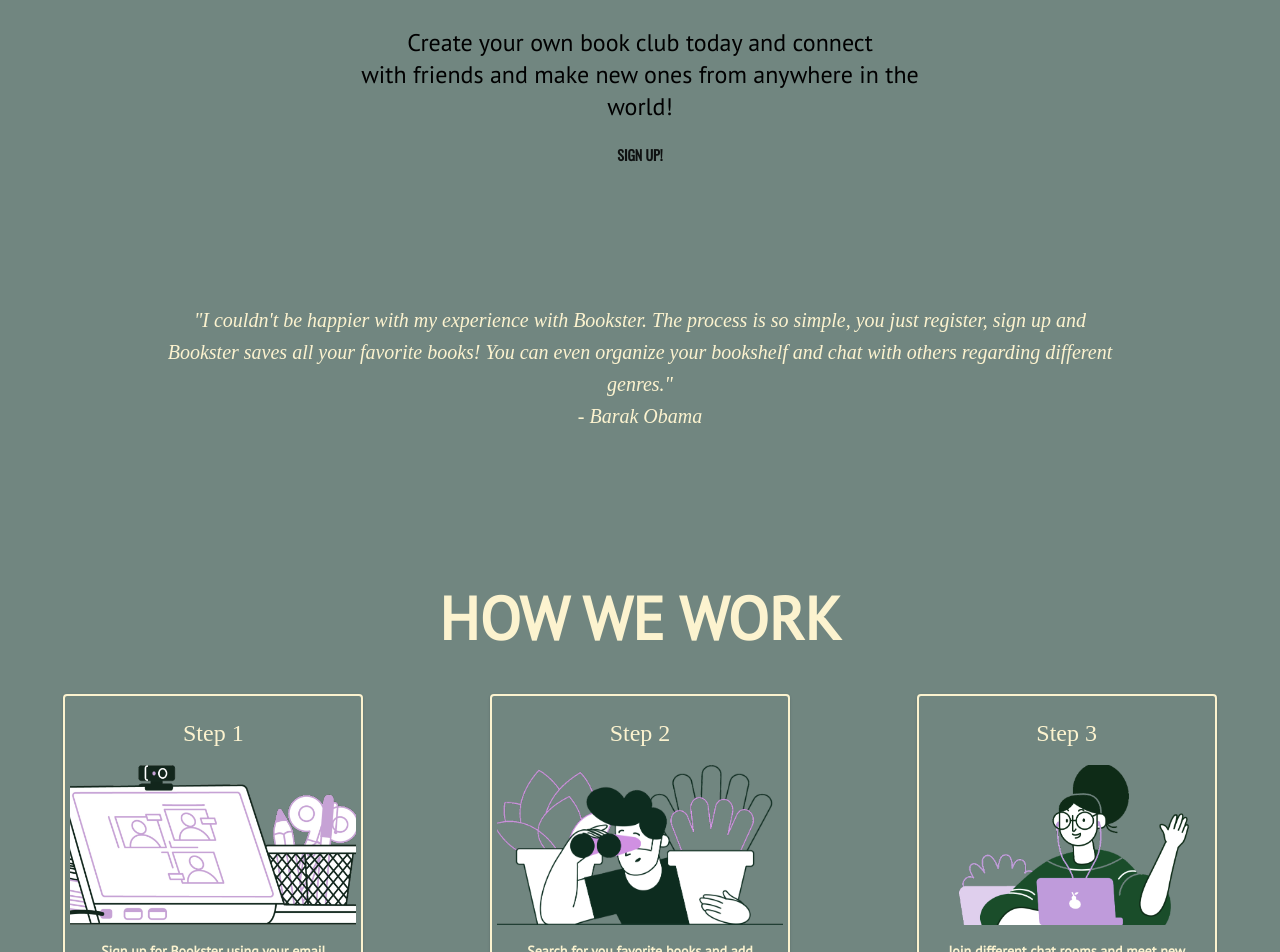
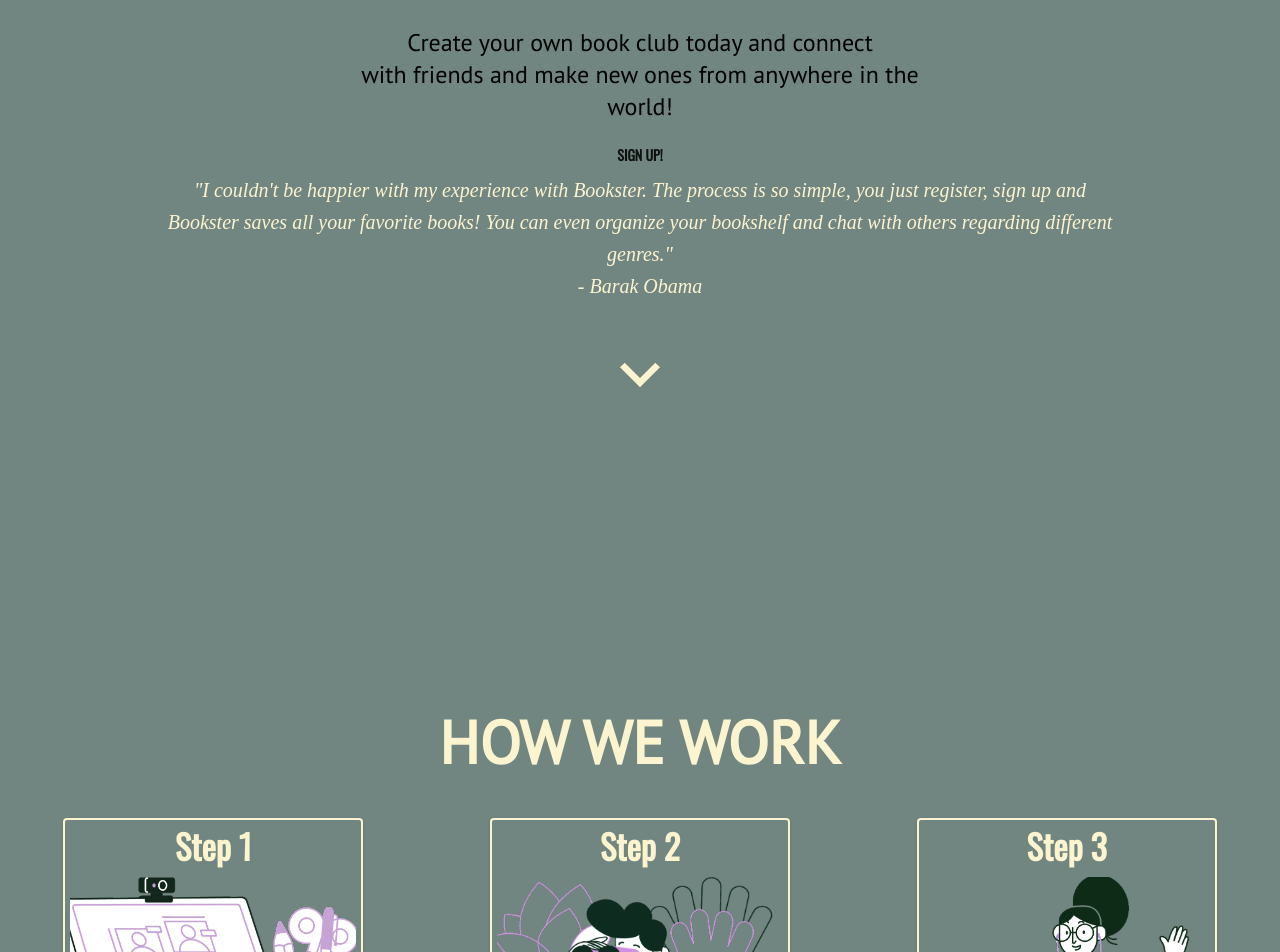
Before and after one commit to ellesia12/BooksterFrontend, a React (Create React App) app: page / in a window 1280 px wide. Shown: the part 300-1252 px from the top of the page. Built offline with nearby package versions, Linux system fonts and the light colour scheme.

Commit message:
new homepage and working pbookshelf

```diff
--- a/src/components/BookShelf.js
+++ b/src/components/BookShelf.js
@@ -64,6 +64,43 @@
         justifyContent: 'space-around',
 
         alignContent: 'center'
+    },
+    text: {
+        fontFamily: "'PT Sans', sans-serif",
+
+    },
+    button1:{
+        marginTop: "1rem",
+        color: "black",
+        borderColor: "white",
+        borderRadius: "18px",
+        fontFamily:"'Oswald', sans-serif",
+        backgroundColor: '#fcf3cf',
+        marginBottom: '1rem',
+
+    },
+    container: {
+        border: '2px solid #fcf3cf',
+        margin: '20px',
+        alignContent: 'center',
+        justifyContent: 'center',
+        display: 'flex',
+        flexDirection: 'column',
+        alignText: 'center'
+    },
+    grid: {
+        display: 'flex',
+        flexDirection: 'column',
+        width: '75%',
+        marginLeft: 'auto',
+        marginRight: 'auto',
+        marginBottom: '80px'
+    },
+    text2: {
+        fontFamily: "'PT Sans', sans-serif",
+        color: '#fcf3cf',
+        textAlign: 'center',
+
     }
 }))
 
@@ -79,9 +116,26 @@
     const [open, setOpen] = React.useState(false);
     const [selectedBook, setSelectedBook] = useState(false);
 
-  const handleChange = (event) => {
-    setCategory(event.target.value);
+  const handleChange = (event, googleid) => {
+    // console.log(event.target.value);
+    //add post request here to update database to the correct status
+    const books = myBooks
+    const newbook = books.map(book=>{
+        if(book.googleid === googleid){
+
+            return {...book, status: event.target.value}
+        }
+        else{
+            return book
+        }
+    })
+
+
+    setMyBooks(newbook)
   };
+
+
+
 
   const handleClose = () => {
     setOpen(false);
@@ -104,20 +158,21 @@
 .then((data)=> setMyBooks(data))
 .catch((e) => console.log(e.message));
 
-}, [myBooks])
+}, [])
 
 
 
     return (
     <>
     <Box component="div" style={{background:"#718680", height:"100vh", paddingTop: '100px'}}>
-        <Grid container justify="center">
-            <Typography variant="h3" className={classes.header}>My Bookshelf</Typography>
+        <Grid container justify="center" className={classes.grid}>
+            <Typography variant="h2" className={classes.header}>My Bookshelf</Typography>
+            <Typography variant="h6" className={classes.text2}>Here you can organize your Bookshelf, just select the appropriate status of your book, and organize your bookshelf! When you're ready to discuss your book, just click on the button provided an you will be taken to that genre's chatroom! Happy Reading!</Typography>
         </Grid>
                 <Box  className={classes.display}>
                 {myBooks && myBooks.map((book)=>{
                 return(
-
+                <>
                 <Card className={classes.root} key={book.googleid} onClick={(e)=>setSelectedBook(book)}>
                     <CardActionArea>
                         <CardMedia
@@ -128,39 +183,72 @@
                             {book.title}
                         </Typography>
                         <Button className={classes.button} onClick={handleOpen}>
-                            Select a Category
+                            Select Book's Status
                         </Button>
                 <FormControl className={classes.formControl}>
                             <Select
-                                value={category}
-                                onChange={handleChange}
+                                value={book.status}
+                                onChange={(event)=> handleChange(event, book.googleid)}
                             >
-                                <MenuItem value={'Reading'}>Reading</MenuItem>
-                                <MenuItem value={'To Read'}>To Read</MenuItem>
-                                <MenuItem value={'Have Read'}>Have Read</MenuItem>
+                                <MenuItem value={'reading'}>Reading</MenuItem>
+                                <MenuItem value={'to read'}>To Read</MenuItem>
+                                <MenuItem value={'have read'}>Have Read</MenuItem>
                             </Select>
                 </FormControl>
                     </CardActionArea>
                 </Card>
 
+            </>
                 )})}
             </Box>
 
 
             <Box style={{background:"#718680", height: '10%'}}>
-            <p>You Selected Book: {selectedBook.title}</p>
-            <p>You Selected: {category}</p>
             </Box>
             <Box className={classes.cat} style={{background:"#718680", height:"100vh", paddingTop: '50px'}}>
-                <Typography variant="h3" className={classes.header}>To Read</Typography>
-                <Typography variant="h3" className={classes.header}>Reading</Typography>
-                <Typography variant="h3" className={classes.header}>Have Read</Typography>
+                <Box>
+                    <Typography variant="h3" className={classes.header}>To Read</Typography>
+                    <Typography>{myBooks && myBooks.map(book=>{if(book.status === 'to read'){
+                        return (
+                            <Box className={classes.container}>
+                            <Typography variant="h6" className={classes.text}>{book.title}</Typography>
+                            <Button className={classes.button1}>Discuss this book with others!</Button>
+                            </Box>
+                            )
+                    }else{return <></>}
+                    })}</Typography>
+                </Box>
+                <Box>
+                    <Typography variant="h3" className={classes.header}>Reading</Typography>
+                    <Typography>{myBooks && myBooks.map(book=>{if(book.status === 'reading'){
+                        return (
+                            <Box className={classes.container}>
+                            <Typography variant="h6" className={classes.text}>{book.title}</Typography>
+                            <Button className={classes.button1}>Discuss this book with others!</Button>
+                            </Box>
+                            )
+                    }else {return <></>}
+                    })}</Typography>
+                </Box>
+                <Box>
+                    <Typography variant="h3" className={classes.header}>Have Read</Typography>
+                    <Typography>{myBooks && myBooks.map(book=>{if(book.status === 'have read'){
+                        return (
+                            <Box className={classes.container}>
+                            <Typography variant="h6" className={classes.text}>{book.title}</Typography>
+                            <Button className={classes.button1}>Discuss this book with others!</Button>
+                            </Box>
+                            )
+                    }else {return <></>}
+                    })}</Typography>
+                </Box>
             </Box>
         </Box>
         </>
     )
 }
 
+//conditional render based on the status, map through the books and only if the status = value then show it there
 
 
 
--- a/src/components/HowItWorks.js
+++ b/src/components/HowItWorks.js
@@ -4,6 +4,7 @@
 import stepOne from "../Images/se.png"
 import stepTwo from "../Images/search.png";
 import stepThree from "../Images/support_solid_I.png"
+import Collapse from '@material-ui/core/Collapse';
 
 const useStyles = makeStyles(theme => ({
 
@@ -37,7 +38,8 @@
       cardHeader: {
           fontWeight: `bold`,
           color: `#fcf3cf`,
-          fontFamily:"font1",
+          fontFamily:"'Oswald', sans-serif",
+          marginBottom: '10px'
       },
       media: {
         width: '100%',
@@ -47,28 +49,36 @@
       },
       box:{
           paddingBottom: "40px"
+      },
+      container: {
+          height: '100vh'
       }
 
 
 }))
 
-const HowItWorks = () => {
+const HowItWorks = ({checked}) => {
 
 const classes = useStyles();
 
     return(
-    <>
-        <Box className={classes.container}>
+
+    <Box className={classes.container}>
+        <Box >
+
         <Box className={classes.box}>
             <Typography className={classes.text} color="secondary" variant="h2"> HOW WE WORK</Typography>
         </Box>
+
         </Box>
+        <Collapse in={checked} {...(checked ? { timeout: 1000 } : {})}>
         <Grid className={classes.gridPosition}>
             <Card className={classes.root}>
-                <CardHeader
+                {/* <CardHeader
                     title="Step 1"
                     className={classes.cardHeader}
-                />
+                />  */}
+                <Typography variant="h4" className={classes.cardHeader}>Step 1</Typography>
                 <CardMedia
                     className={classes.media}
                     image={stepOne}
@@ -80,11 +90,7 @@
                 </CardContent>
             </Card>
             <Card className={classes.root}>
-                <CardHeader
-                    title="Step 2"
-                    className={classes.cardHeader}
-                    fontFamily="'Oswald', sans-serif">
-                </CardHeader>
+            <Typography variant="h4" className={classes.cardHeader}>Step 2</Typography>
                 <CardMedia
                     className={classes.media}
                     image={stepTwo}
@@ -96,10 +102,7 @@
                 </CardContent>
             </Card>
             <Card className={classes.root}>
-                <CardHeader
-                    title="Step 3"
-                    className={classes.cardHeader}
-                />
+            <Typography variant="h4" className={classes.cardHeader}>Step 3</Typography>
                 <CardMedia
                     className={classes.media}
                     image={stepThree}
@@ -111,7 +114,8 @@
                 </CardContent>
             </Card>
     </Grid>
-    </>
+    </Collapse>
+    </Box>
 
     );
 };
--- a/src/components/Introduction.js
+++ b/src/components/Introduction.js
@@ -1,9 +1,12 @@
-import React from 'react';
+import React, { useState, useEffect } from 'react';
 import { Typography, Button, Box } from '@material-ui/core';
 import { makeStyles } from '@material-ui/core/styles';
 import { NavLink } from 'react-router-dom';
 import bookshelf from "../Images/idealbookshelf.jpg";
+import IconButton from '@material-ui/core/IconButton';
+import Collapse from '@material-ui/core/Collapse';
 
+import ExpandMoreIcon from '@material-ui/icons/ExpandMore';
 
 const useStyles = makeStyles(theme=>({
 
@@ -45,18 +48,42 @@
     textAndButton: {
         marginTop: '100px',
         width: '600px',
-        color: '#fcf3cf'
+        color: '#fcf3cf',
     },
     quote: {
         textAlign: 'center',
         fontStyle: 'italic',
-        color: '#fcf3cf'
+        color: '#fcf3cf',
+        alignContent: 'center',
+        justifyContent: 'center',
+        display: 'flex'
     },
     quoteBox: {
         width: '75%',
         marginLeft: 'auto',
         marginRight: 'auto',
-        paddingBottom: '150px'
+        paddingBottom: '150px',
+        alignText:'center',
+        display: 'flex',
+        flexDirection: 'column'
+    },
+    arrow: {
+        color: '#fcf3cf',
+        fontSize: '5rem',
+        marginTop: '20px'
+    },
+    buttonBox: {
+        display: 'flex',
+        alignContent: 'center',
+        justifyContent: 'center',
+        flexDisplay: 'column'
+    },
+    fix: {
+        display:'flex',
+        marginLeft: 'auto',
+        marginRight: 'auto',
+        justifyContent: 'center',
+        textAlign: 'center',
     }
 }))
 
@@ -64,11 +91,17 @@
 const Introduction = () => {
 
 const classes = useStyles();
+const [checked, setChecked] =useState(false)
+useEffect(()=>{
+    setChecked(true)
+}, [])
+return(
 
-return(
-<Box>
-<Box className={classes.position}>
+<Box className={classes.position} id="header">
 
+<Collapse in={checked} {...(checked ? { timeout: 1000 } : {})}
+collapsedHeight={50}>
+<Box className={classes.fix}>
 <Box className={classes.textAndButton}>
         <Typography variant="h2" className={classes.header}>Bookster.</Typography>
         <Typography variant="h5" className={classes.text}>
@@ -76,6 +109,8 @@
         <br />
         with friends and make new ones from anywhere in the world!
         </Typography>
+</Box>
+</Box>
 
     <Box className={classes.buttonPosition}>
         <NavLink to='/register'>
@@ -84,13 +119,20 @@
             </Button>
         </NavLink>
      </Box>
-</Box>
-</Box>
+
+
 <Box className={classes.quoteBox}>
 <Typography variant="h6" className={classes.quote}>"I couldn't be happier with my experience with Bookster. The process is so simple, you just register, sign up and Bookster saves all your favorite books! You can even organize your bookshelf and chat with others regarding different genres." <br/> - Barak Obama</Typography>
+<IconButton>
+    <ExpandMoreIcon color="white" className={classes.arrow}/>
+</IconButton>
 </Box>
+</Collapse>
 </Box>
+
+
+
 )
-}
+};
 
 export default Introduction;
--- a/src/components/NavBar.js
+++ b/src/components/NavBar.js
@@ -145,7 +145,7 @@
     return(
     <>
 
-        <Box component="nav">
+        <Box component="nav" >
             <AppBar  elevation={0} position="relative" className={classes.nav}>
                 <Toolbar>
                     <IconButton onClick={toggleSlider("left", true)} className={classes.backButton}>
--- /dev/null
+++ b/src/hook/windowPosition.js
@@ -0,0 +1,22 @@
+import { useLayoutEffect, useState } from 'react';
+
+const useWindowPosition = (id) =>{
+    const [animation, setAnimation] =useState(false);
+
+
+    useLayoutEffect(()=>{
+        const updatePosition = () =>{
+            const offetSetHeight = window.document.getElementById(id).offsetHeight;
+            if(window.pageYOffset > offetSetHeight * 0.3) {
+                setAnimation(true);
+            }
+        }
+        window.addEventListener('scroll', updatePosition);
+        updatePosition();
+        return () => window.removeEventListener('scroll', updatePosition);
+    }, [id]);
+    return animation;
+}
+
+
+export default useWindowPosition;
--- a/src/pages/HomePage.js
+++ b/src/pages/HomePage.js
@@ -1,4 +1,4 @@
-import React from "react";
+import React, { useState } from "react";
 import { Box } from "@material-ui/core";
 import Introduction from "../components/Introduction";
 import HowItWorks from "../components/HowItWorks";
@@ -9,6 +9,8 @@
 // import components
 import NavBar from "../components/NavBar"
 import Footer from "../components/Footer"
+import useWindowPosition from "../hook/windowPosition";
+
 
 const useStyles = makeStyles(theme => ({
 
@@ -21,14 +23,18 @@
 
     }))
 
-const HomePage = () => {
+const HomePage = ({id}) => {
 
 const classes = useStyles();
+const checked = useWindowPosition('header');
+
     return(
         <div className={classes.root}>
             <NavBar />
             <Introduction />
-            <HowItWorks />
+
+            <HowItWorks checked={checked} />
+
             <Footer />
         </div>
 
```
Also changed, not shown: 1 other file (tests, documents, lock files or other folders).
